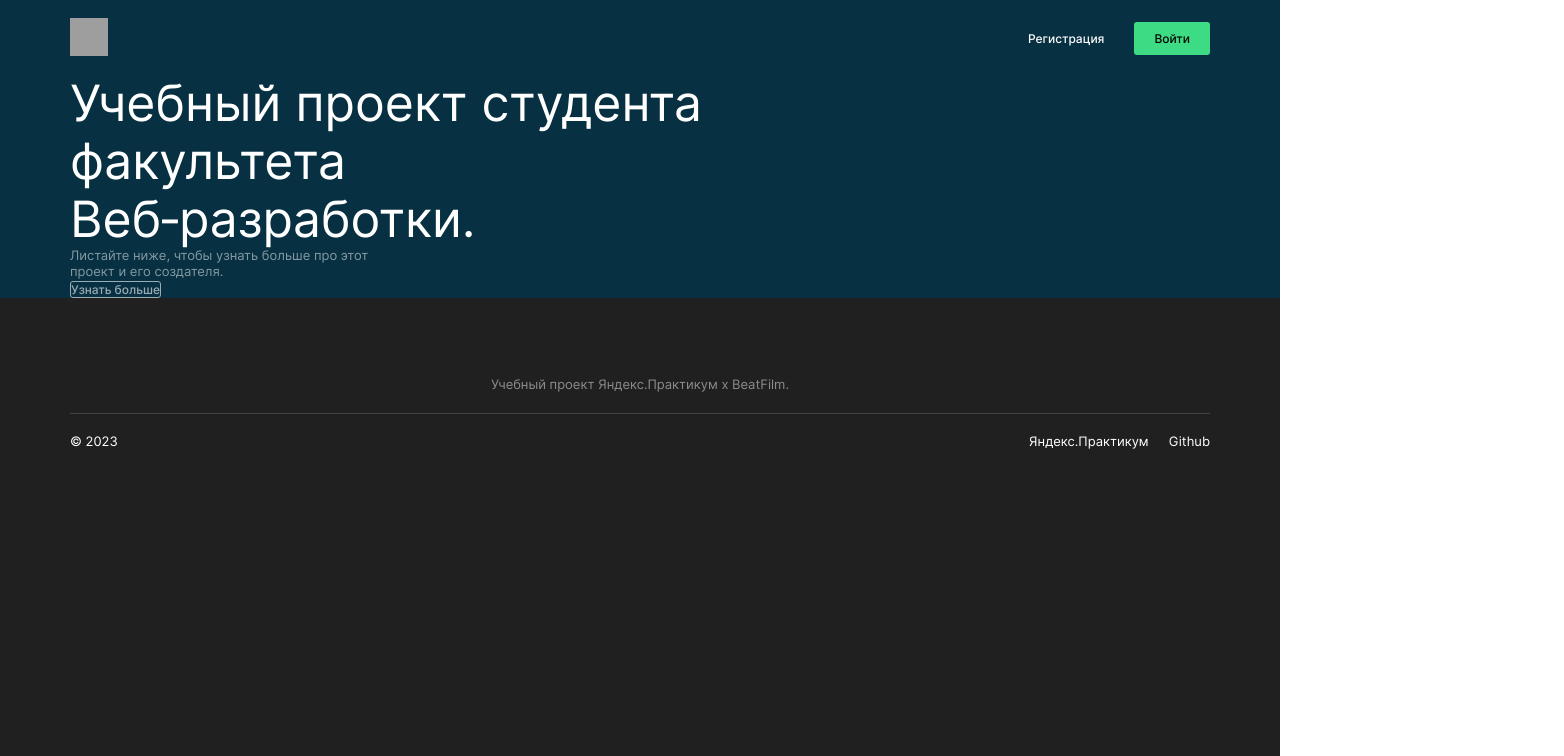
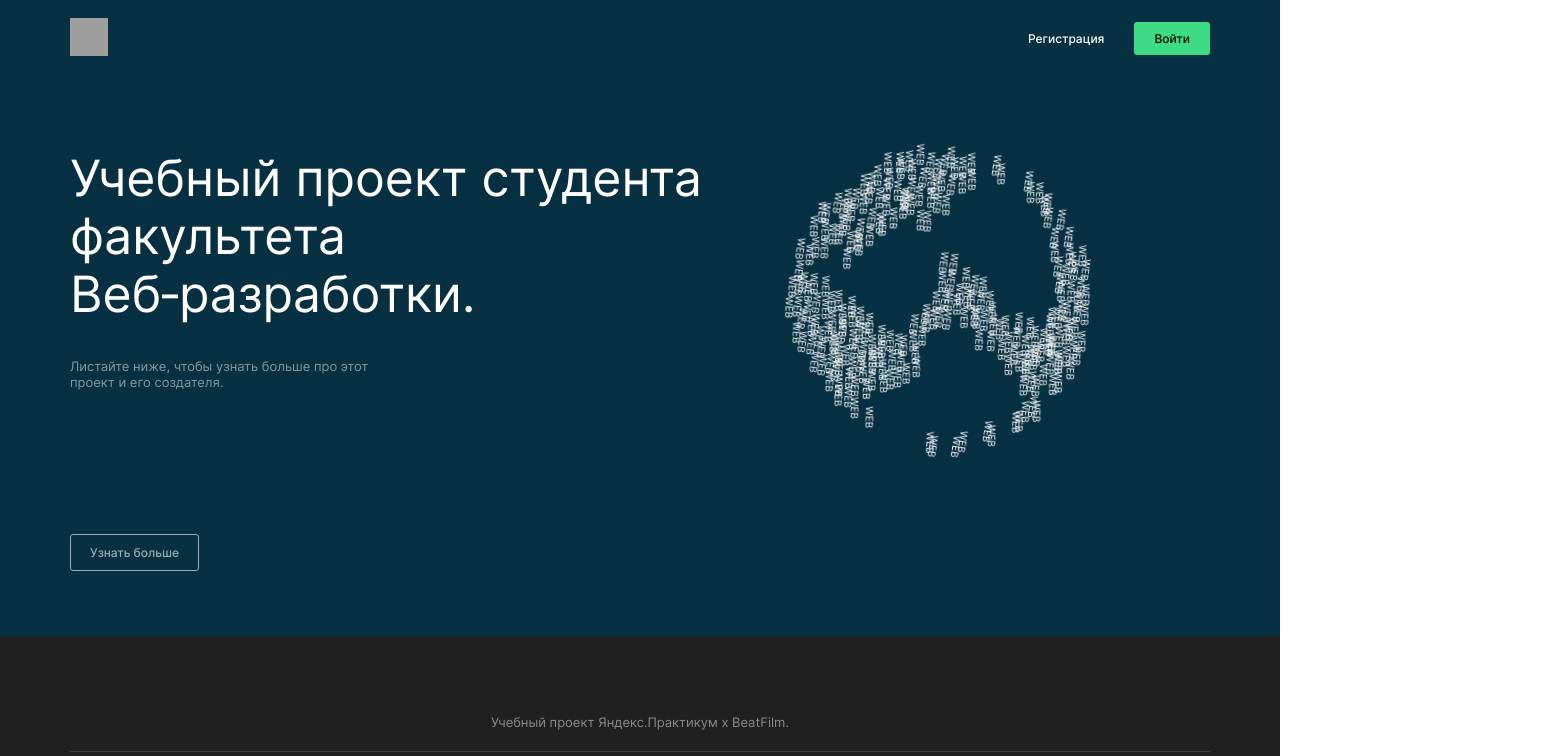
Before and after one commit to KseniiaDzhigun/movies-explorer-frontend, a React (Create React App) app: page / in a window 1280 px wide. Shown: the top 756 px of the page, 1564 px wide, since content can reach past the window. Built offline with nearby package versions, Linux system fonts and the light colour scheme; grey boxes are pictures that could not be loaded.

Commit message:
feat: promo jsx css

```diff
--- a/src/components/Promo/Promo.css
+++ b/src/components/Promo/Promo.css
@@ -1,6 +1,7 @@
 .promo {
     color: #FFFFFF;
     background-color: #073042;
+    padding-bottom: 75px;
 }
 
 .promo__title {
@@ -8,7 +9,7 @@
     font-size: 50px;
     line-height: 1.16;
     font-weight: 400;
-    margin: 0 70px;
+    margin: 75px 70px 36px;
 }
 
 .promo__text {
@@ -17,7 +18,7 @@
     font-size: 13px;
     font-weight: 400;
     line-height: 1.2;
-    margin: 0 70px;
+    margin: 0 70px 152px;
 }
 
 .promo__link {
@@ -32,6 +33,7 @@
     text-decoration: none;
     transition: opacity .2s;
     color: #FFFFFF;
+    padding: 10px 19px;
 }
 
 .promo__link:hover {
@@ -40,13 +42,12 @@
 
 .promo__logo {
     position: absolute;
-    background-image: url();
+    background-image: url(../../images/promo-logo.svg);
     background-size: cover;
-    right: -210px;
-    top: 0;
-    width: 877px;
-    height: 877px;
-    z-index: -1;
+    right: 186px;
+    top: 149px;
+    width: 310px;
+    height: 304px;
 }
 
 
```
